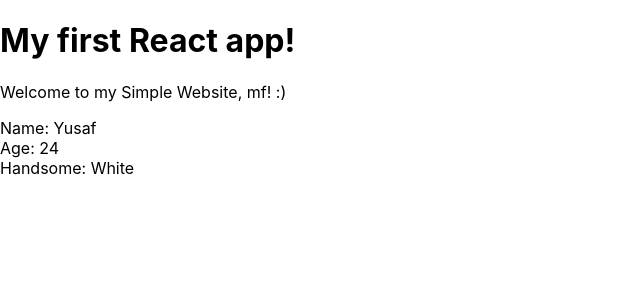
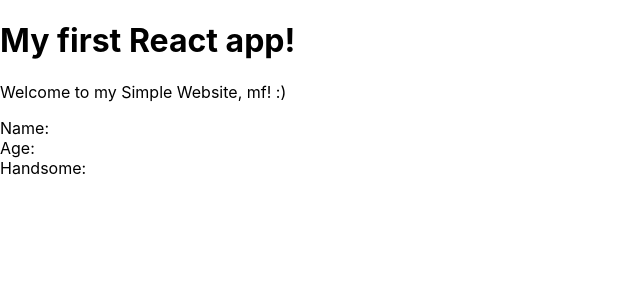
Before and after one commit to YusafOsei-Bonsu/React-and-Redux, a React (Create React App) app in the folder my-app/: page / in a window 1280 px wide. Shown: the top 300 px of the page, without its empty margins (0-640 px from the left). Built offline with nearby package versions, Linux system fonts and the light colour scheme.

Commit message:
Update App.js
Made a list of ninjas

```diff
--- a/my-app/src/App.js
+++ b/my-app/src/App.js
@@ -5,12 +5,20 @@
 
 // App.js is the root component
 class App extends React.Component {
+  state = {
+    ninjas: [
+      {name: 'Yusaf', age: 24, belt: 'White', id: 1},
+      {name: 'Yasser', age: 26, belt: 'Super Black', id: 2},
+      {name: 'Ashish', age: 24, belt: 'Brown', id: 3}
+    ]
+  }
+
   render() {
     return (
       <div className="App">
         <h1>My first React app!</h1>
         <p>Welcome to my Simple Website, mf! :)</p>
-        <Ninjas name="Yusaf" age="24" belt="White"/>
+        <Ninjas ninjas={this.state.ninjas} />
       </div>
     )
   }
```
